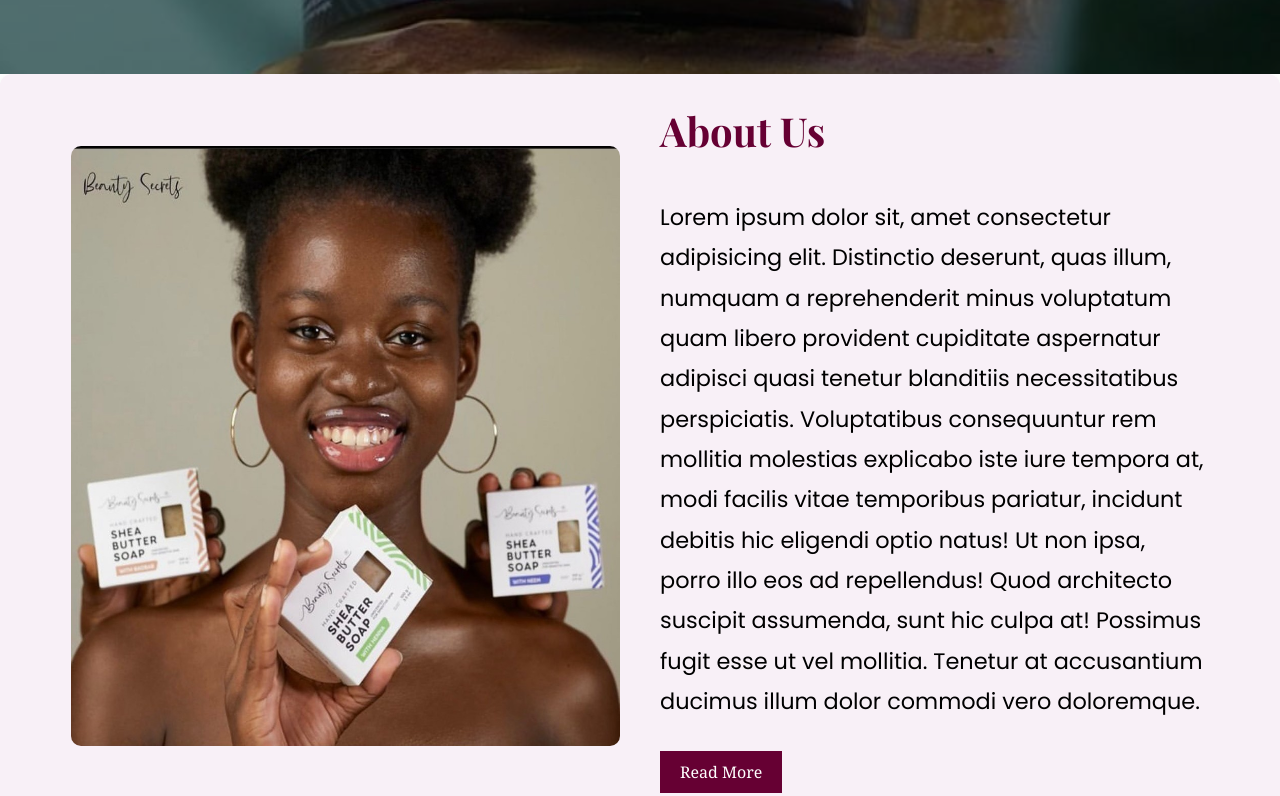
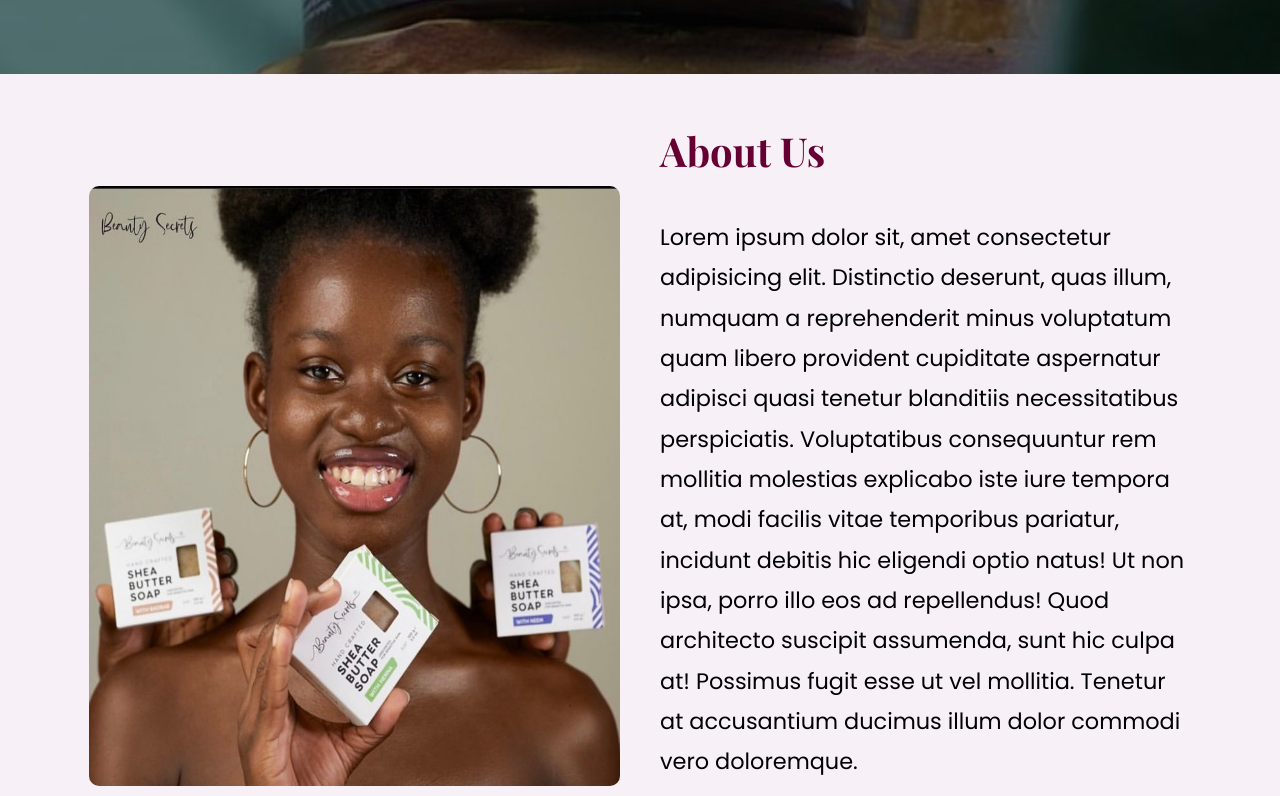
Before and after one commit to Pepsiboy24/FamilyHouseBridalsAndMore, a plain HTML site: page index.html in a window 1280 px wide. Shown: the part 726-1522 px from the top of the page. Drawn offline with nearby package versions, Linux system fonts and the light colour scheme.

Commit message:
Update home.css

```diff
--- a/styles/home.css
+++ b/styles/home.css
@@ -133,9 +133,9 @@ body, p {
     align-items: center;
     width: 100%;
     background: #f8f0f7;
-    padding: 30px;
-    border-radius: 12px;
-    box-shadow: 0px 4px 10px rgba(0, 0, 0, 0.1);
+    padding: 50px;
+/*     border-radius: 12px; */
+/*     box-shadow: 0px 4px 10px rgba(0, 0, 0, 0.1); */
 }
 .image-container{
     width: 45%;
```
